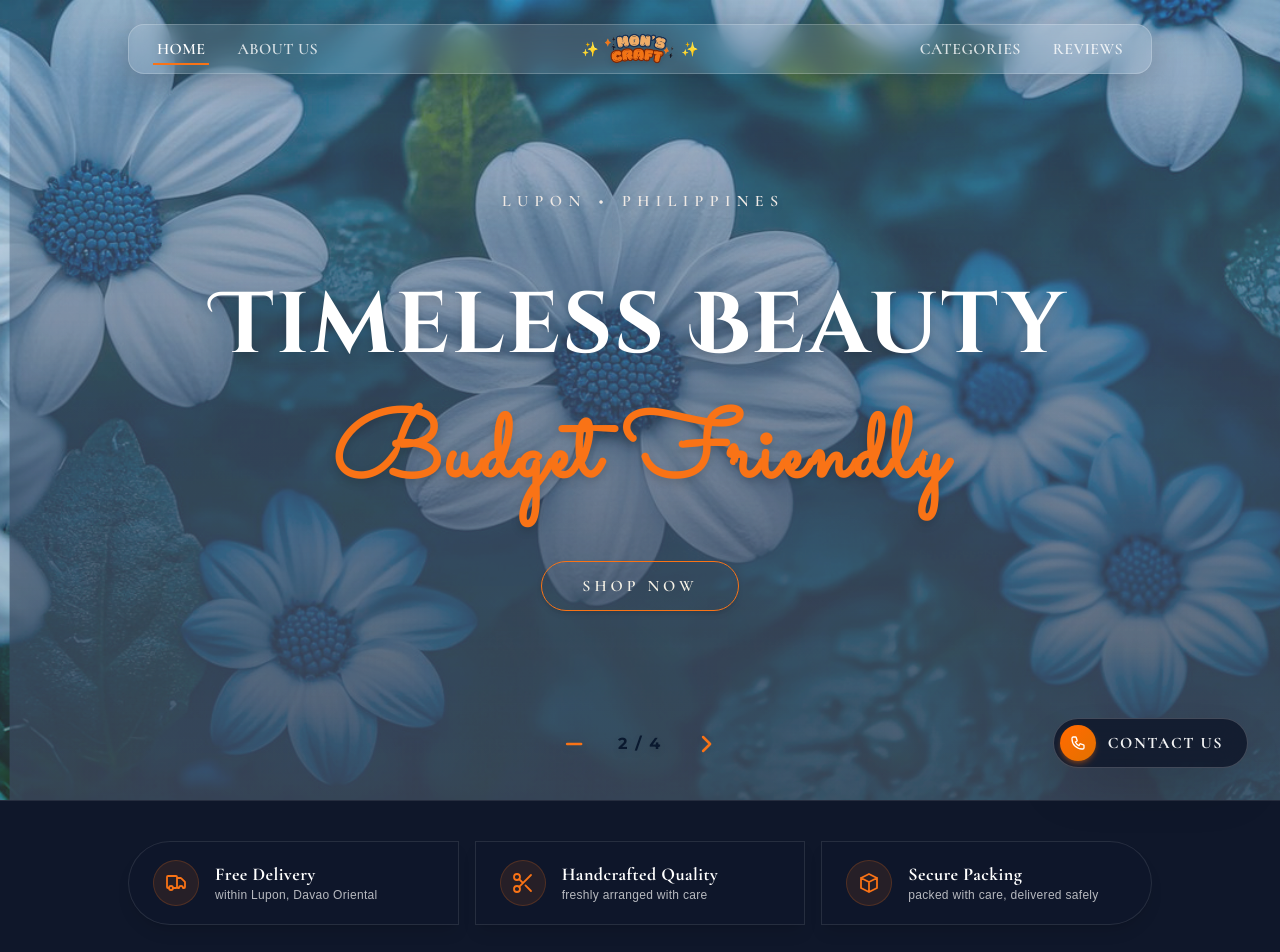
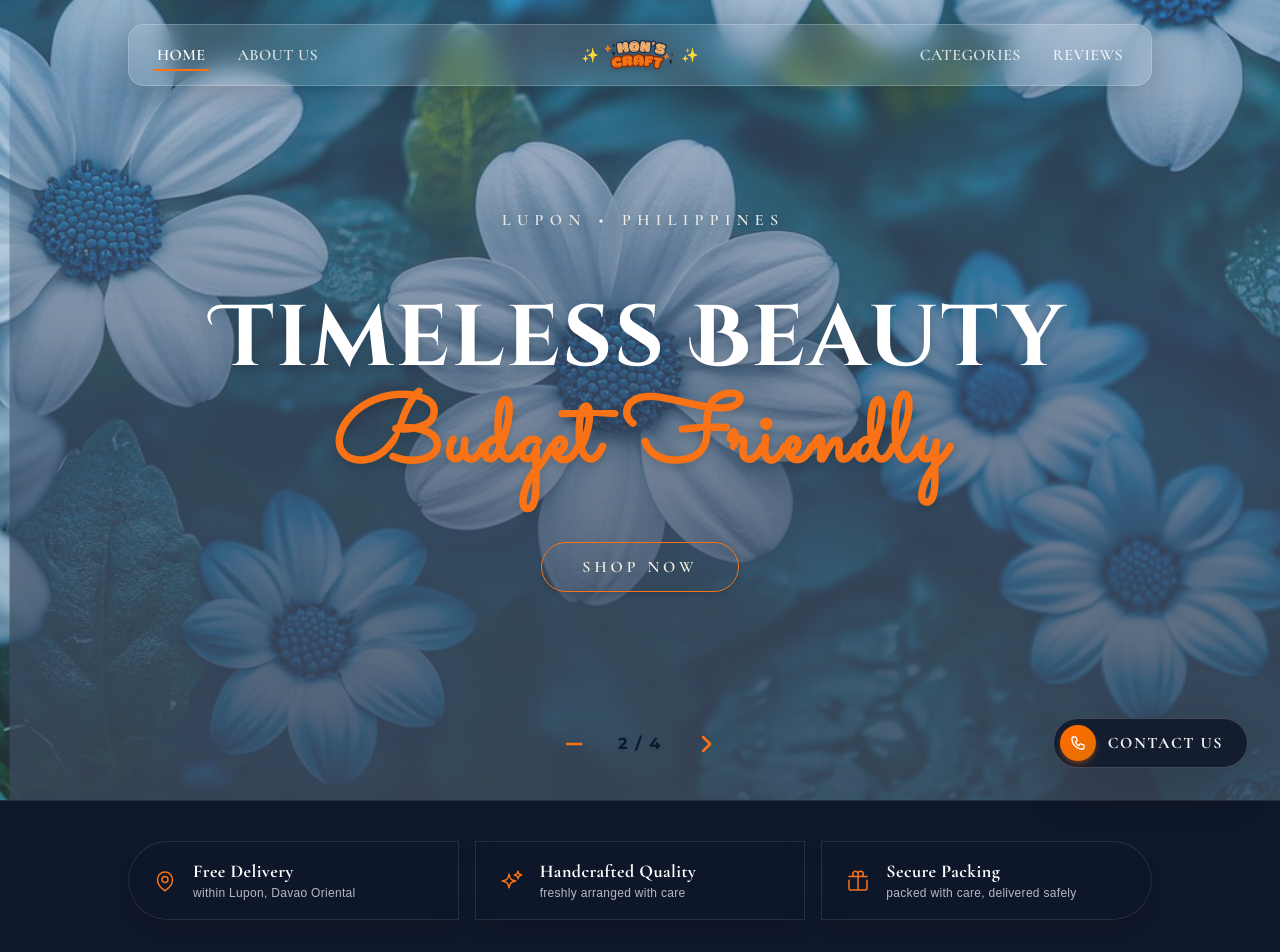
Before and after one commit to LaurenJaySenajonon/flower-shop-website, a Next.js app: page / in a window 1280 px wide. Shown: the top 952 px of the page. Built offline with nearby package versions, Linux system fonts and the light colour scheme; a web font is replaced by a local one.

Commit message:
Update website

```diff
--- a/src/components/FeaturesBanner.js
+++ b/src/components/FeaturesBanner.js
@@ -15,8 +15,10 @@ const features = [
     title: 'Free Delivery',
     subtitle: 'within Lupon, Davao Oriental',
     icon: (
-      <svg className="w-6 h-6 text-[#f97316]" fill="none" stroke="currentColor" viewBox="0 0 24 24">
-        <path strokeLinecap="round" strokeLinejoin="round" strokeWidth={1.8} d="M13 16V6a1 1 0 00-1-1H4a1 1 0 00-1 1v10a1 1 0 001 1h1m8-1a1 1 0 01-1 1H9m4-1V8a1 1 0 011-1h2.586a1 1 0 01.707.293l3.414 3.414a1 1 0 01.293.707V16a1 1 0 01-1 1h-1m-6-1a1 1 0 001 1h1M5 17a2 2 0 104 0m-4 0a2 2 0 114 0m6 0a2 2 0 114 0" />
+      /* Sleek Luxury Location Dispatch Pin */
+      <svg className="w-6 h-6 text-[#f97316]" fill="none" stroke="currentColor" strokeWidth={1.5} viewBox="0 0 24 24">
+        <path strokeLinecap="round" strokeLinejoin="round" d="M15 10.5a3 3 0 11-6 0 3 3 0 016 0z" />
+        <path strokeLinecap="round" strokeLinejoin="round" d="M19.5 10.5c0 7.142-7.5 11.25-7.5 11.25S4.5 17.642 4.5 10.5a7.5 7.5 0 1115 0z" />
       </svg>
     ),
   },
@@ -25,10 +27,9 @@ const features = [
     title: 'Handcrafted Quality',
     subtitle: 'freshly arranged with care',
     icon: (
-      <svg className="w-6 h-6 text-[#f97316]" fill="none" stroke="currentColor" viewBox="0 0 24 24">
-        <circle cx="6" cy="6" r="3" strokeWidth={1.8} />
-        <circle cx="6" cy="18" r="3" strokeWidth={1.8} />
-        <path strokeLinecap="round" strokeLinejoin="round" strokeWidth={1.8} d="M20 4L8.12 15.88M14.47 14.48L20 20M8.12 8.12L12 12" />
+      /* Elegant Artisan Sparkle / Craft Bloom */
+      <svg className="w-6 h-6 text-[#f97316]" fill="none" stroke="currentColor" strokeWidth={1.5} viewBox="0 0 24 24">
+        <path strokeLinecap="round" strokeLinejoin="round" d="M9.813 15.904L9 18.75l-.813-2.846a4.5 4.5 0 00-3.09-3.09L2.25 12l2.846-.813a4.5 4.5 0 003.09-3.09L9 5.25l.813 2.846a4.5 4.5 0 003.09 3.09L15.75 12l-2.846.813a4.5 4.5 0 00-3.09 3.09zM18.259 8.715L18 9.75l-.259-1.035a3.375 3.375 0 00-2.455-2.456L14.25 6l1.036-.259a3.375 3.375 0 002.455-2.456L18 2.25l.259 1.035a3.375 3.375 0 002.456 2.456L21.75 6l-1.035.259a3.375 3.375 0 00-2.456 2.456z" />
       </svg>
     ),
   },
@@ -37,8 +38,9 @@ const features = [
     title: 'Secure Packing',
     subtitle: 'packed with care, delivered safely',
     icon: (
-      <svg className="w-6 h-6 text-[#f97316]" fill="none" stroke="currentColor" viewBox="0 0 24 24">
-        <path strokeLinecap="round" strokeLinejoin="round" strokeWidth={1.8} d="M20 7l-8-4-8 4m16 0l-8 4m8-4v10l-8 4m0-10L4 7m8 4v10M4 7v10l8 4" />
+      /* Minimalist Ribbon Parcel / Box */
+      <svg className="w-6 h-6 text-[#f97316]" fill="none" stroke="currentColor" strokeWidth={1.5} viewBox="0 0 24 24">
+        <path strokeLinecap="round" strokeLinejoin="round" d="M21 11.25v8.25a1.5 1.5 0 01-1.5 1.5H4.5A1.5 1.5 0 013 19.5v-8.25M12 4.875A2.625 2.625 0 109.375 7.5H12m0-2.625V7.5m0-2.625A2.625 2.625 0 1114.625 7.5H12m0 0V21m-9-13.5h18" />
       </svg>
     ),
   },
@@ -56,8 +58,8 @@ export default function FeaturesBanner() {
               key={item.id}
               className="shrink-0 w-[85vw] sm:w-[300px] md:w-auto snap-center flex items-center gap-4 px-6 py-4 sm:py-4.5 bg-slate-900/90 border border-white/10 shadow-lg backdrop-blur-md rounded-none first:rounded-l-full last:rounded-r-full"
             >
-          {/* Minimal Icon Badge */}
-          <div className="p-2.5 rounded-full bg-[#f97316]/10 border border-[#f97316]/20 shrink-0">
+              {/* Bare Icon Container */}
+              <div className="shrink-0 flex items-center justify-center">
                 {item.icon}
               </div>
 
--- a/src/components/Hero.js
+++ b/src/components/Hero.js
@@ -2,8 +2,6 @@
 
 import BackgroundSlider from "./BackgroundSlider";
 import ContactButton from "./ContactButton";
-
-
 
 export default function Hero() {
   return (
@@ -17,14 +15,13 @@ export default function Hero() {
             PHILIPPINES
           </p>
 
-          <h1 className="font-[family-name:var(--font-cinzel)] text-[26px] xs:text-[38px] sm:text-[38px] md:text-[50px] lg:text-[62px] xl:text-[86px] 2xl:text-[82px] text-white font-bold drop-shadow-lg leading-[1.25] tracking-wide select-none mt-7">
+          <h1 className="font-[family-name:var(--font-cinzel)] text-[26px] xs:text-[38px] sm:text-[38px] md:text-[50px] lg:text-[62px] xl:text-[86px] 2xl:text-[82px] text-white font-bold drop-shadow-lg leading-[1.25] lg:leading-[1.1] tracking-wide select-none mt-7">
             Timeless Beauty
           </h1>
-          <h2 className="font-[family-name:var(--font-sacramento)] mt-2 sm:mt-3 md:mt-4 lg:mt-6 text-[38px] xs:text-[50px] sm:text-[50px] md:text-[62px] lg:text-[86px] xl:text-[95px] 2xl:text-[105px] text-[#f97316] font-bold drop-shadow-lg leading-[1.15] tracking-wide select-none">
+          <h2 className="font-[family-name:var(--font-sacramento)] mt-2 sm:mt-3 md:mt-4 lg:mt-2 text-[38px] xs:text-[50px] sm:text-[50px] md:text-[62px] lg:text-[86px] xl:text-[95px] 2xl:text-[105px] text-[#f97316] font-bold drop-shadow-lg leading-[1.15] lg:leading-[1.05] tracking-wide select-none">
             Budget Friendly
           </h2>
         </div>
-
 
         <div className="mt-8 sm:mt-10 md:mt-12 relative inline-block">
           <button
--- a/src/components/Navbar.js
+++ b/src/components/Navbar.js
@@ -59,7 +59,7 @@ export default function Navbar() {
     <header className="fixed top-2.5 xs:top-4 sm:top-6 left-0 right-0 z-50 flex justify-center px-2.5 xs:px-4 sm:px-8 transition-all duration-300">
       {/* Floating Glass Container */}
       <nav
-        className={`w-full max-w-5xl backdrop-blur-md border rounded-2xl px-3 xs:px-4 sm:px-6 py-1.5 sm:py-2 flex justify-between items-center relative transition-all duration-300 ${
+        className={`w-full max-w-5xl backdrop-blur-md border rounded-2xl px-3 xs:px-4 sm:px-6 py-1.5 sm:py-2 lg:py-3.5 flex justify-between items-center relative transition-all duration-300 ${
           isScrolled
             ? 'bg-black/30 border-white/20 shadow-[0_12px_35px_rgba(0,0,0,0.35)]'
             : 'bg-white/10 border-white/20 shadow-[0_8px_32px_rgba(0,0,0,0.2)]'
```
Lines whose indentation alone changed are shown as unchanged.
